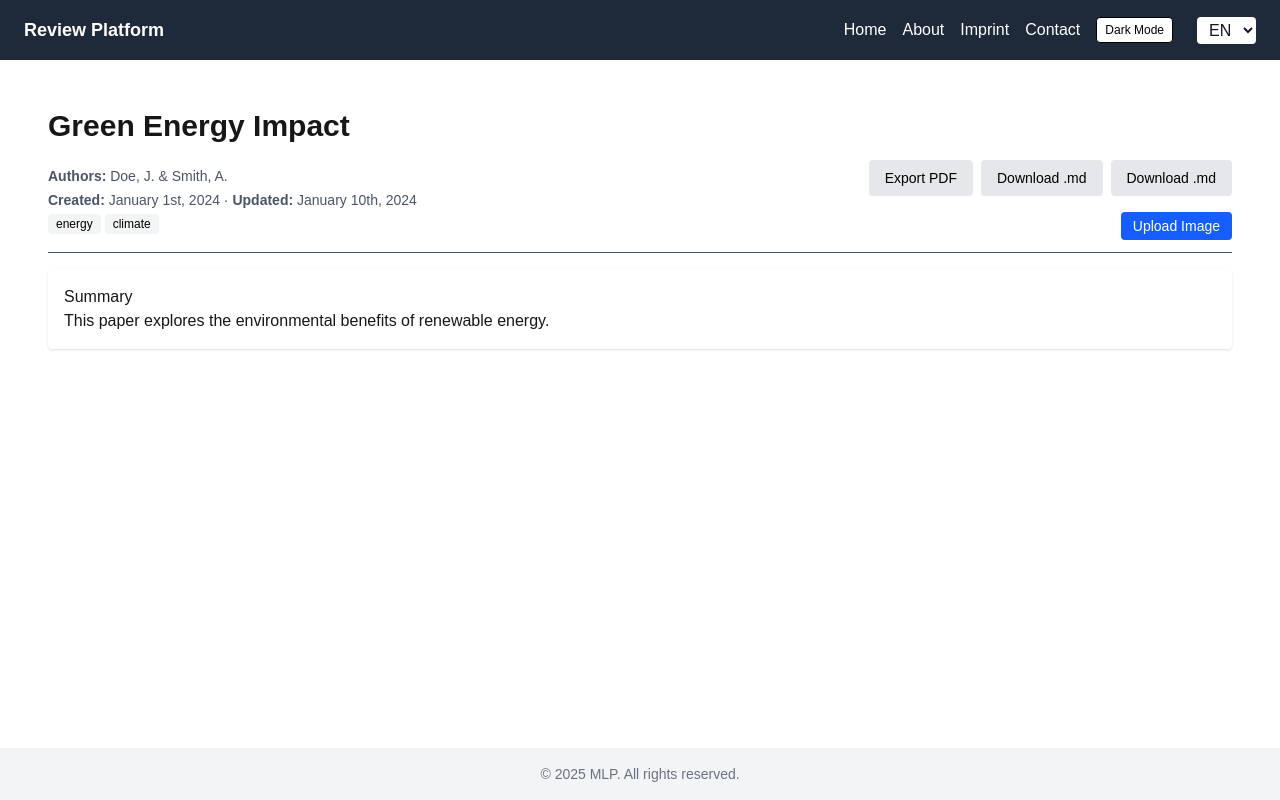
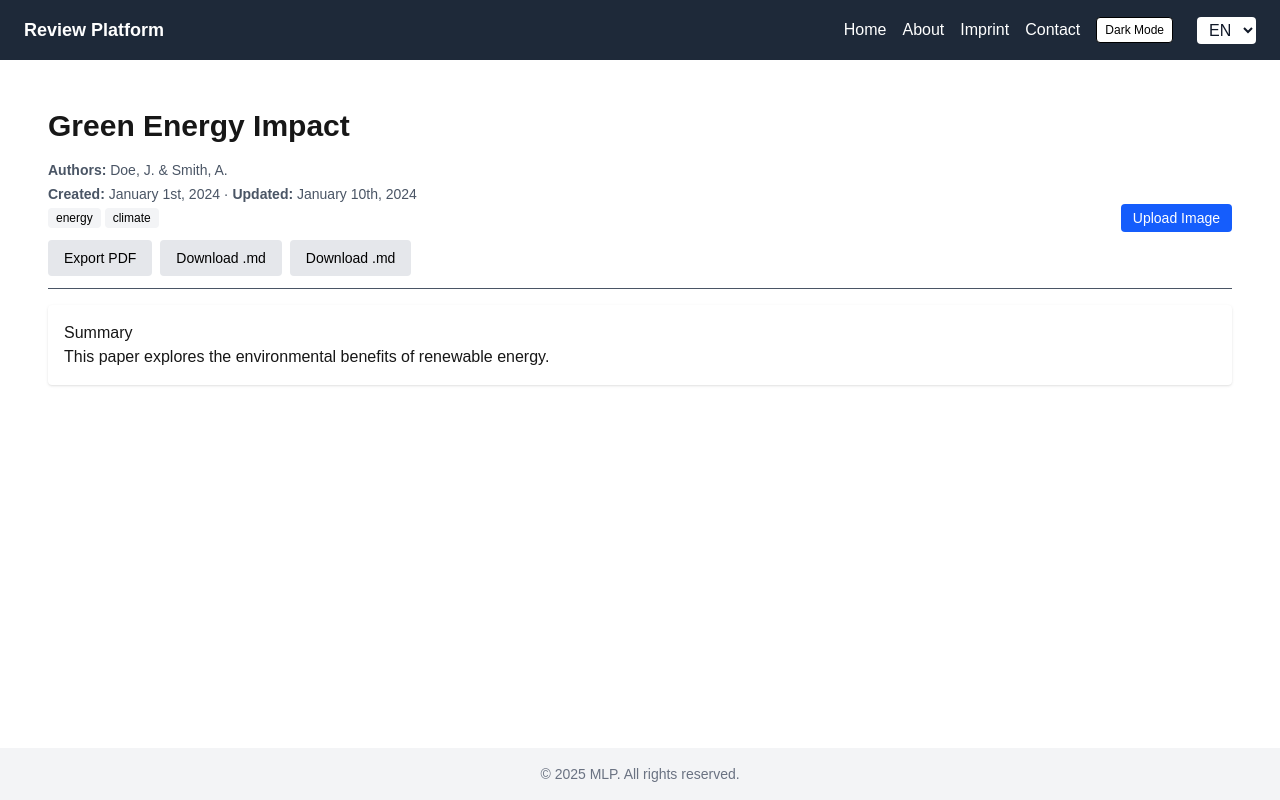
Before and after one commit to MateoLPozo2/reviews_service, a Next.js app: page /mlp/reviews/121/green-energy-impact in a window 1280 px wide. Built offline with nearby package versions, Linux system fonts and the light colour scheme.

Commit message:
Refactored ReviewMeta.js

```diff
--- a/components/ReviewMeta.js
+++ b/components/ReviewMeta.js
@@ -22,7 +22,7 @@ function ReviewMeta({ review, contentRef }) {
   };
 
   return (
-    <div className="flex flex-col sm:flex-row sm:items-center sm:justify-between mt-2 mb-4 text-sm text-gray-600 border-b pb-3">
+    <div className="flex flex-col sm:flex-row sm:items-center sm:justify-between mt-2 mb-4 text-sm text-gray-600 border-b pb-3 gap-4">
       <div className="space-y-1">
         <p>
           <strong>Authors:</strong> {review.authors}
@@ -42,10 +42,8 @@ function ReviewMeta({ review, contentRef }) {
             </span>
           ))}
         </div>
-      </div>
 
-      <div className="mt-3 sm:mt-0 space-y-2 text-right">
-        <div className="flex gap-2 flex-wrap justify-end">
+        <div className="mt-3 flex flex-wrap gap-2">
           <ExportButton filename={review.slug} contentRef={contentRef} />
           <a
             href={`data:text/markdown;charset=utf-8,${encodeURIComponent(
@@ -57,10 +55,12 @@ function ReviewMeta({ review, contentRef }) {
             Download .md
           </a>
         </div>
+      </div>
 
+      <div className="mt-3 sm:mt-0 space-y-2 text-right">
         <button
           onClick={() => setShowUpload(!showUpload)}
-          className="mt-2 px-3 py-1 bg-blue-600 text-white rounded text-sm hover:bg-blue-700"
+          className="px-3 py-1 bg-blue-600 text-white rounded text-sm hover:bg-blue-700"
         >
           {showUpload ? "Cancel" : "Upload Image"}
         </button>
```
